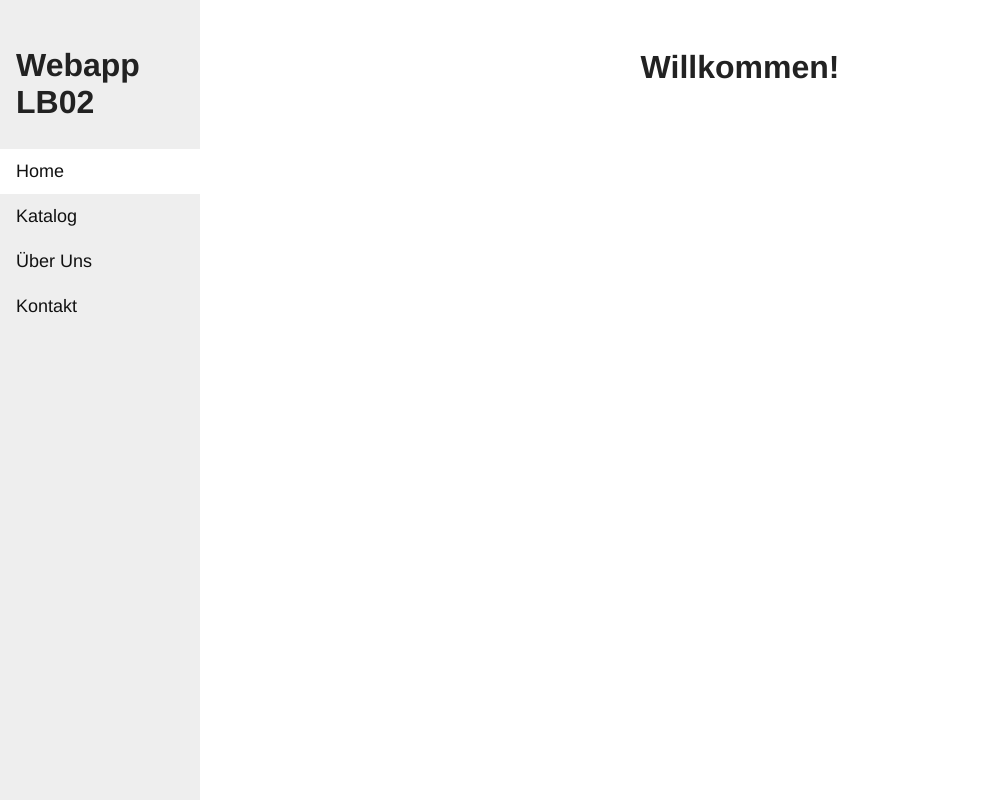
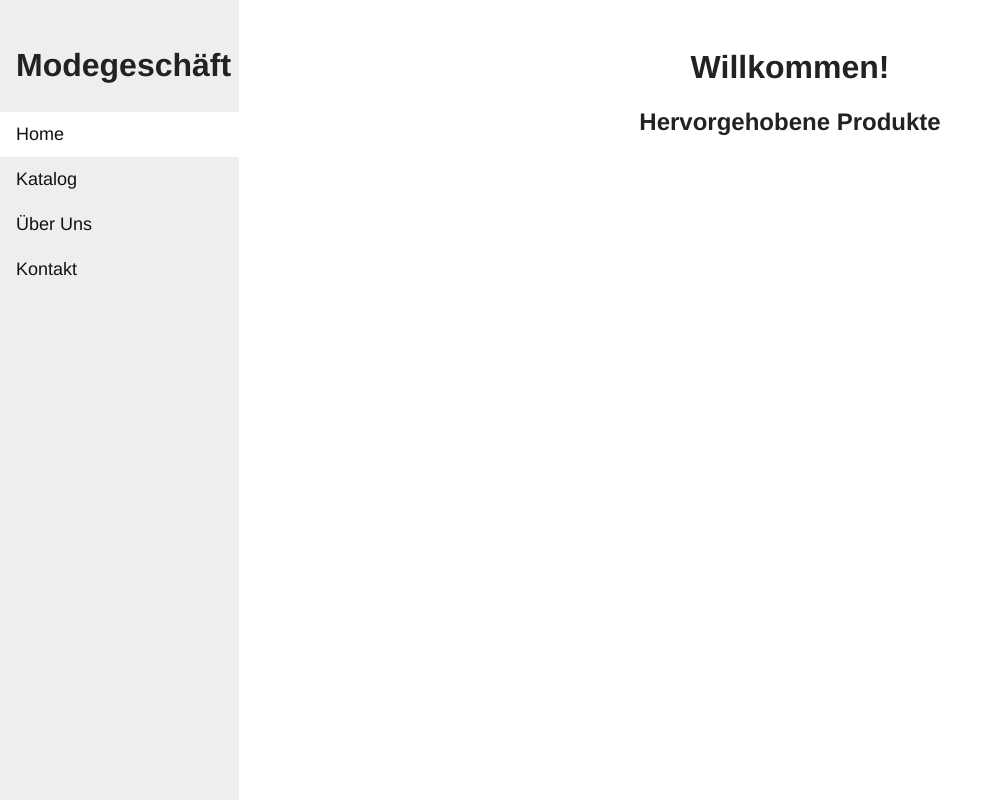
Before and after one commit to dileofabri/ME19a_M288_LB02, a plain HTML site: page index.html in a window 1280 px wide. Shown: the whole page, without its empty margins (0-1003 px from the left). Drawn offline with Linux system fonts and the light colour scheme.

Commit message:
Sidenav width changed, text changed in html

```diff
--- a/css/style.css
+++ b/css/style.css
@@ -11,7 +11,7 @@ h1, h2, h3, h4, p, a, label {
 
 .sidenav {
     height: 100%;
-    width: 200px;
+    /** width: 300px; **/
     position: fixed;
     z-index: 1;
     top: 0;
@@ -50,7 +50,7 @@ h1, h2, h3, h4, p, a, label {
 }
 
 .main {
-    margin-left: 200px;
+    margin-left: 300px;
     text-align: center;
     height: auto;
     width: auto;
--- a/index.html
+++ b/index.html
@@ -8,7 +8,7 @@
 <body>
     <!-- Side navigation -->
     <div class="sidenav">
-        <h1>Webapp LB02</h1>
+        <h1>Modegeschäft</h1>
         <a href="index.html" class="btn active">Home</a>
         <a href="catalog.html" class="btn">Katalog</a>
         <a href="about.html" class="btn">Über Uns</a>
@@ -18,6 +18,9 @@
     <!-- Page content -->
     <div class="main">
         <h1>Willkommen!</h1>
+        <div class="featured collection">
+            <h2>Hervorgehobene Produkte</h2>
+        </div>
     </div>
 
     <script src="js/script.js"></script>
```
Also changed, not shown: about.html (+1 -1 lines), catalog.html (+1 -1 lines), contact.html (+1 -1 lines).
